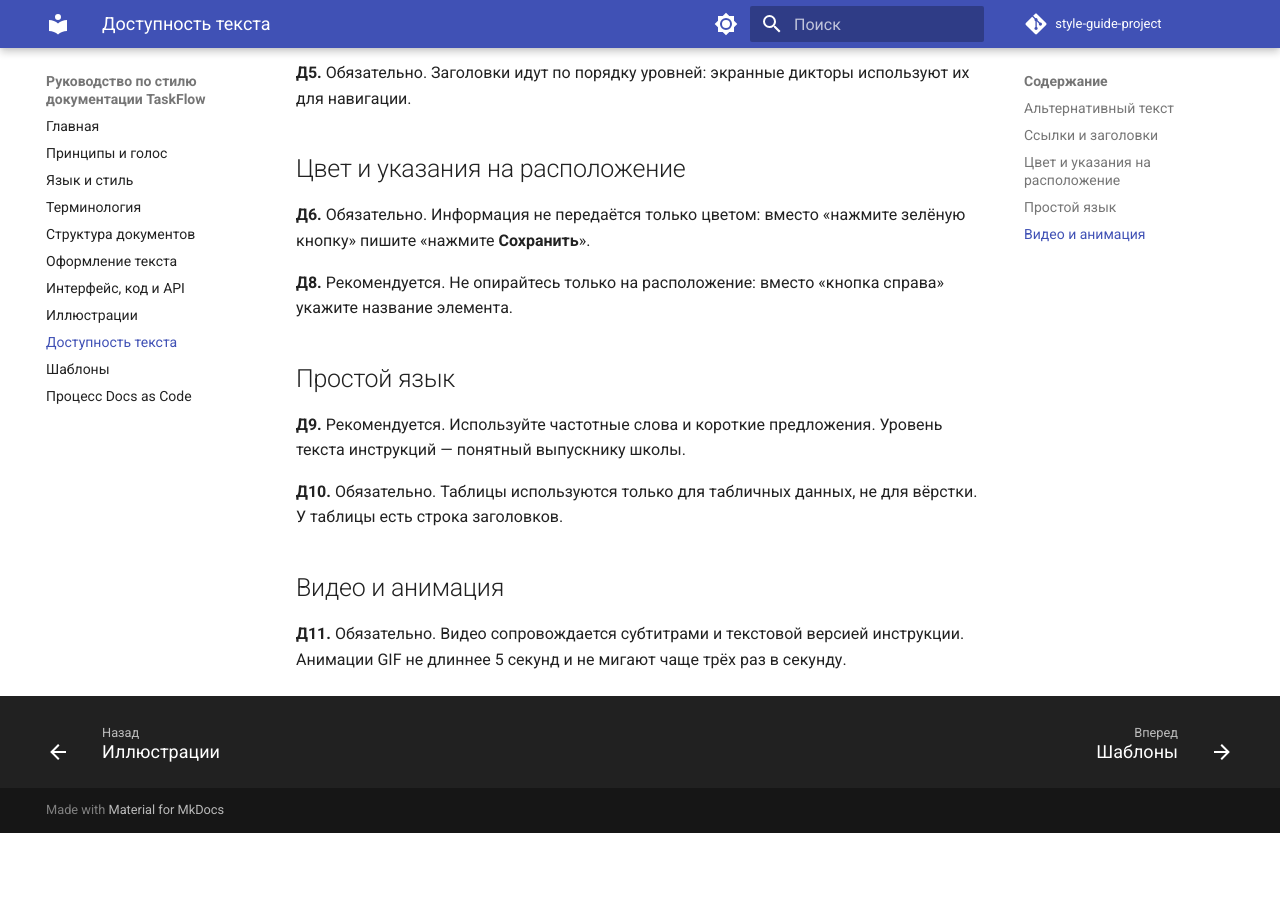
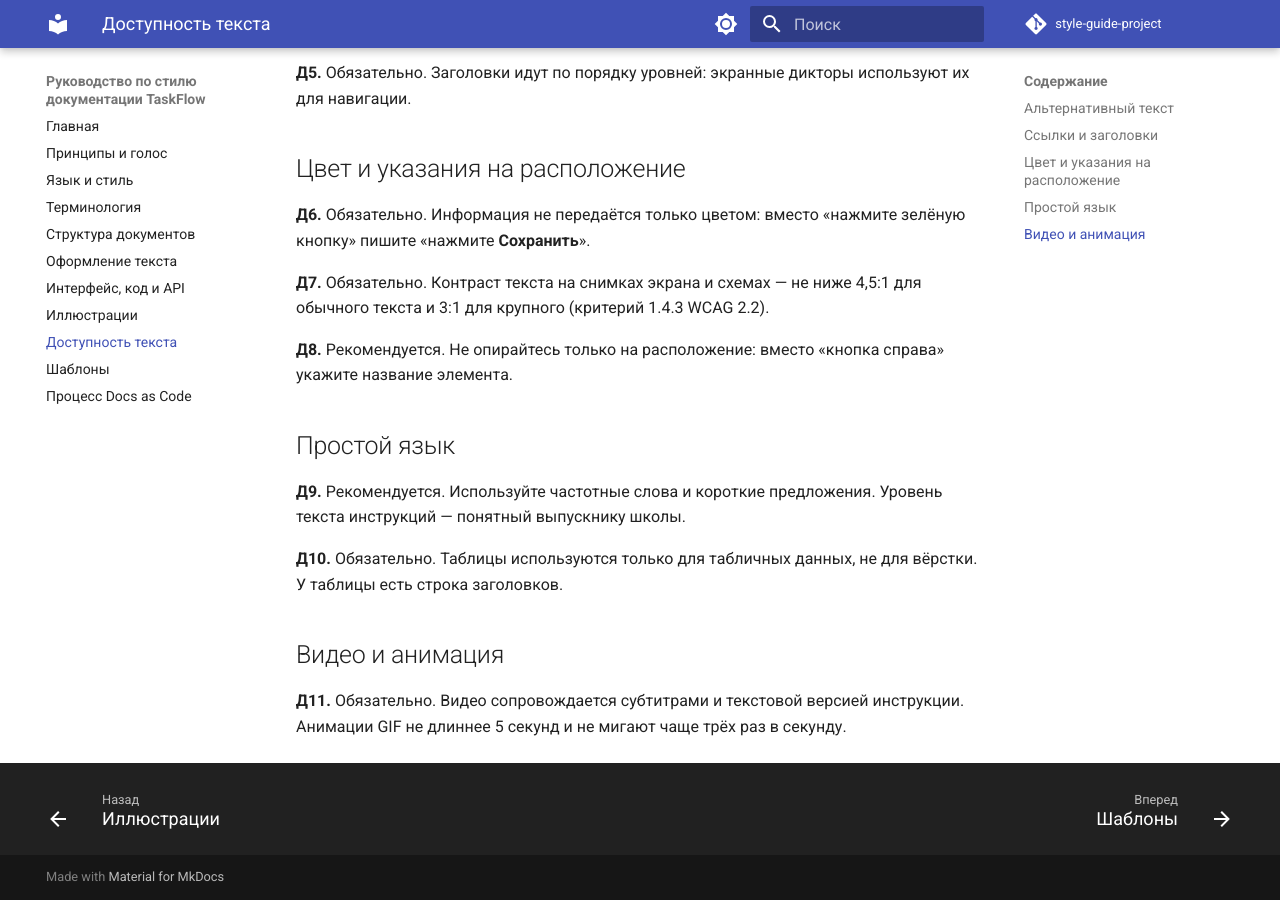
Before and after one commit to Tttnya/style-guide-project, an MkDocs documentation site: the page built from docs/accessibility.md, in a window 1280 px wide and 900 px high, scrolled down 631 px. Built offline with MkDocs 1.6.1 and Material for MkDocs 9.7.7, drawn with Linux system fonts in a browser that asks for light colours; comment, search, counter and statistics services are not loaded; before the commit the page ends 1464 px from its top, so only the background shows below that.

Commit message:
fix(accessibility): добавить правило контраста и проверку ссылок

```diff
--- a/docs/accessibility.md
+++ b/docs/accessibility.md
@@ -27,6 +27,9 @@
 **Д6.** Обязательно. Информация не передаётся только цветом: вместо «нажмите зелёную
 кнопку» пишите «нажмите **Сохранить**».
 
+**Д7.** Обязательно. Контраст текста на снимках экрана и схемах — не ниже 4,5:1 для
+обычного текста и 3:1 для крупного (критерий 1.4.3 WCAG 2.2).
+
 **Д8.** Рекомендуется. Не опирайтесь только на расположение: вместо «кнопка справа» укажите
 название элемента.
 
```
Also changed, not shown: docs/formatting.md (+4 -0 lines), 1 other file.
